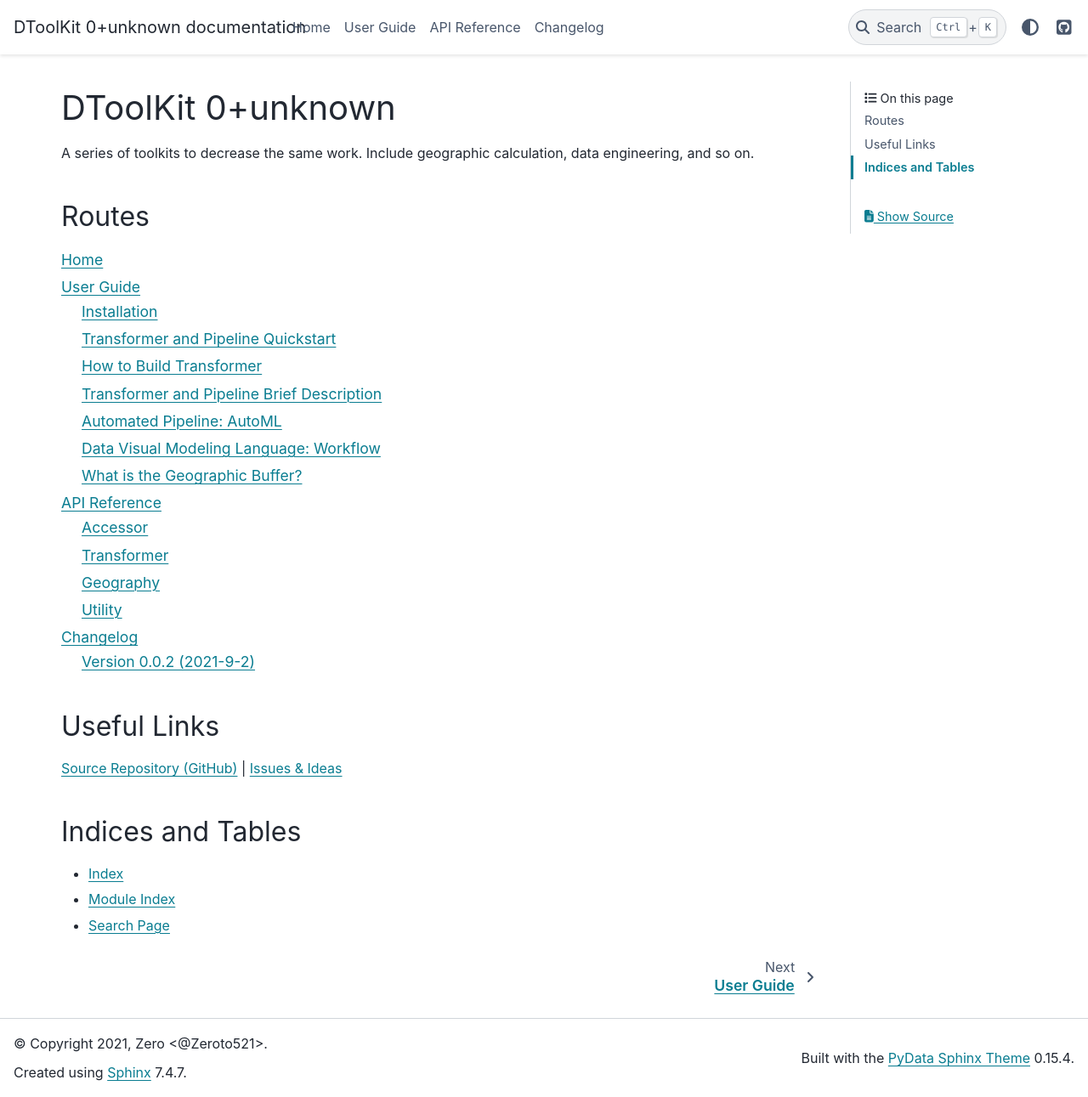
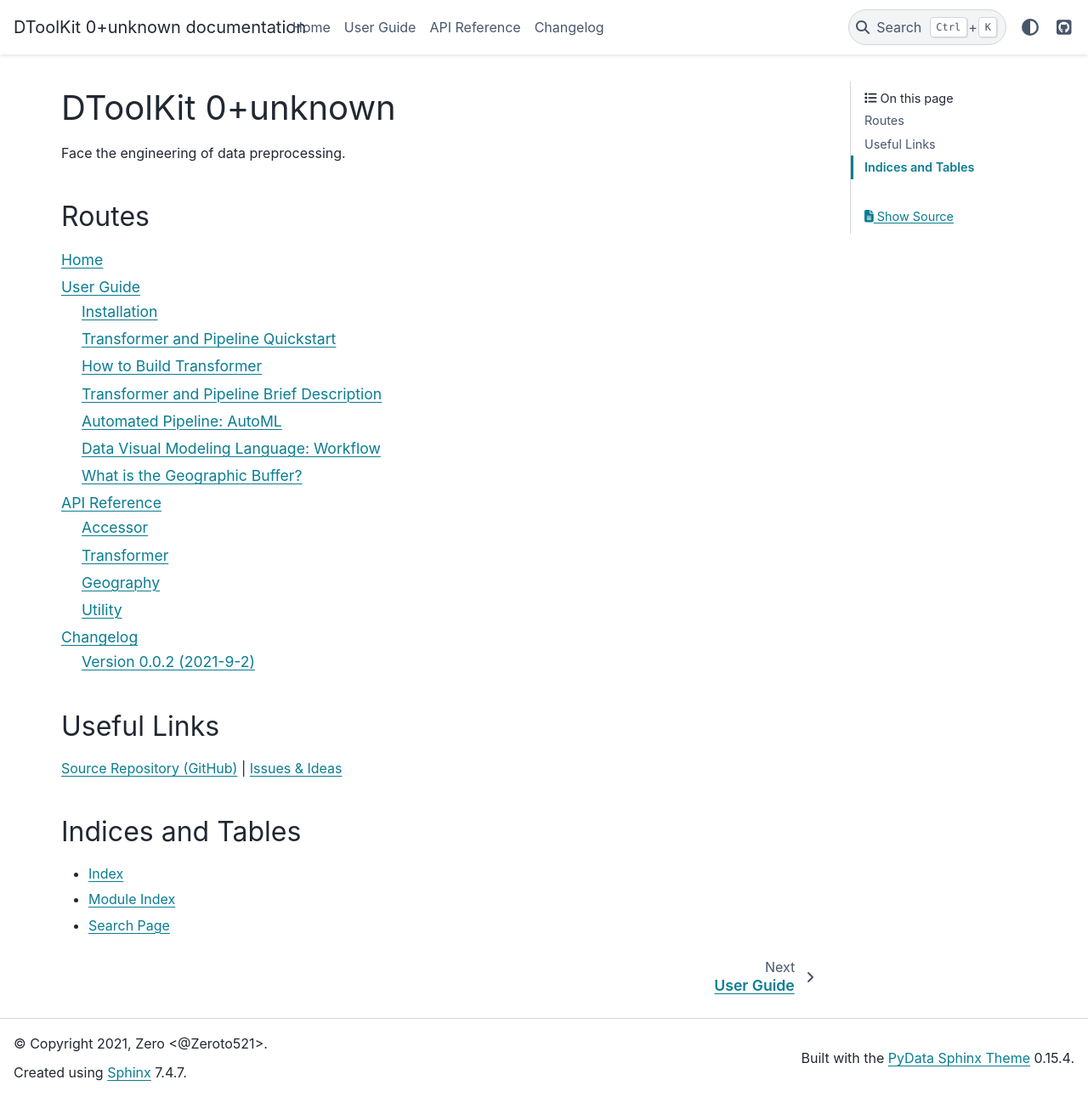
Before and after one commit to Zeroto521/my-data-toolkit, a Sphinx documentation site: the page built from doc/source/index.rst, in a window 1280 px wide and 1291 px high. Shown: the whole window at 85% size. Built offline with Sphinx 7.4.7 and the PyData theme 0.15.4, drawn with Linux system fonts in a browser that asks for light colours.

Commit message:
DOC: update package description

```diff
--- a/doc/source/index.rst
+++ b/doc/source/index.rst
@@ -2,8 +2,7 @@
 DToolKit |version|
 ##################
 
-A series of toolkits to decrease the same work.
-Include geographic calculation, data engineering, and so on.
+Face the engineering of data preprocessing.
 
 Routes
 ------
```
